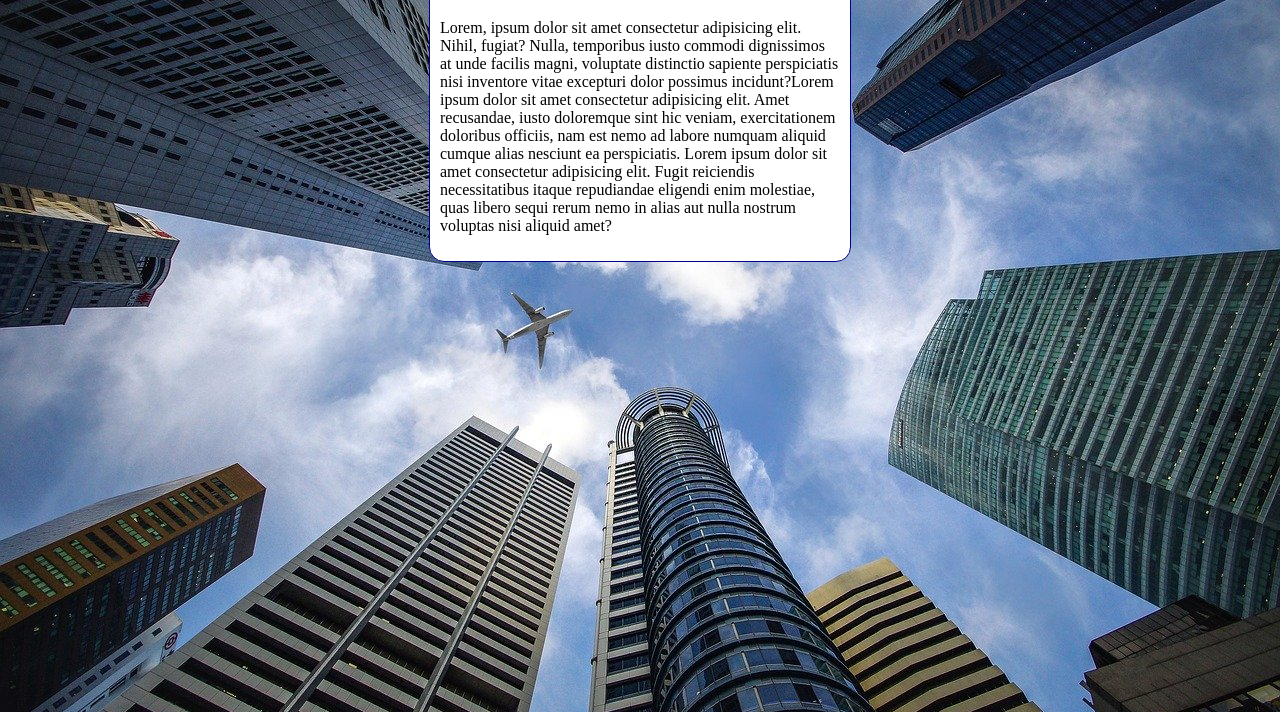
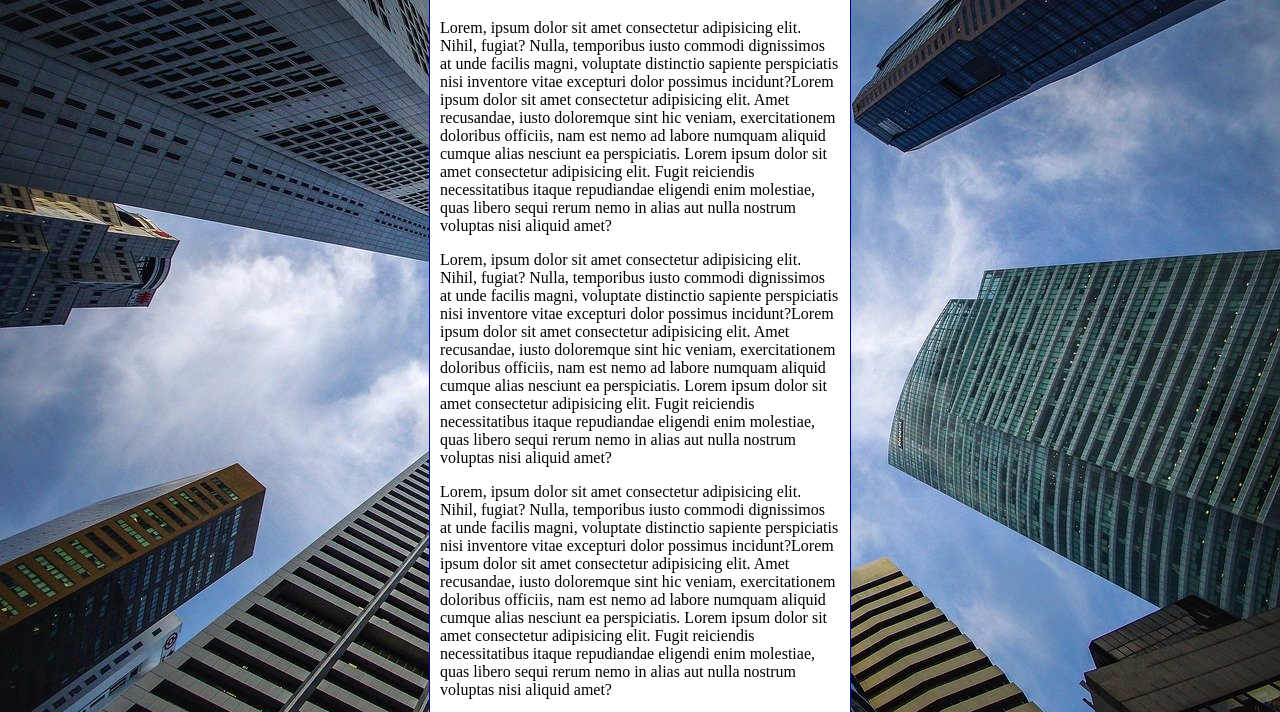
Before and after one commit to jefersonssant/html-css, a plain HTML site: page exercicios/ex022/fundo006.html in a window 1280 px wide. Shown: the part 80-792 px from the top of the page. Drawn offline with Linux system fonts and the light colour scheme.

Commit message:
Atualizei o exercício 022

```diff
--- a/exercicios/ex022/fundo006.html
+++ b/exercicios/ex022/fundo006.html
@@ -4,19 +4,25 @@
     <meta charset="UTF-8">
     <meta http-equiv="X-UA-Compatible" content="IE=edge">
     <meta name="viewport" content="width=device-width, initial-scale=1.0">
-    <title>Document</title>
+    <title>Fundo fixo de tela</title>
     <style>
         body {
             height: 100vh;
             background-color: black;
             background-image: url(imagens/wallpaper002.jpg);
-            background-position: center top;
+            background-position: center center;
             background-repeat: no-repeat;
             background-size: cover;
+            background-attachment: fixed;
+
+            /* Shorthand - bacground
+            color > image > position > repeat > [size] > attachment */
+
+            background: black url(imagens/wallpaper002.jpg) center center no-repeat cover fixed;
         }
         main {
             background-color: white;
-            width: 400px;
+            max-width: 400px;
             padding: 10px;
             margin: auto;
             border: 1px solid darkblue;
@@ -28,6 +34,8 @@
     <main>
         <h1>Teste de imagem de fundo</h1>
         <p>Lorem, ipsum dolor sit amet consectetur adipisicing elit. Nihil, fugiat? Nulla, temporibus iusto commodi dignissimos at unde facilis magni, voluptate distinctio sapiente perspiciatis nisi inventore vitae excepturi dolor possimus incidunt?Lorem ipsum dolor sit amet consectetur adipisicing elit. Amet recusandae, iusto doloremque sint hic veniam, exercitationem doloribus officiis, nam est nemo ad labore numquam aliquid cumque alias nesciunt ea perspiciatis. Lorem ipsum dolor sit amet consectetur adipisicing elit. Fugit reiciendis necessitatibus itaque repudiandae eligendi enim molestiae, quas libero sequi rerum nemo in alias aut nulla nostrum voluptas nisi aliquid amet?</p>
+        <p>Lorem, ipsum dolor sit amet consectetur adipisicing elit. Nihil, fugiat? Nulla, temporibus iusto commodi dignissimos at unde facilis magni, voluptate distinctio sapiente perspiciatis nisi inventore vitae excepturi dolor possimus incidunt?Lorem ipsum dolor sit amet consectetur adipisicing elit. Amet recusandae, iusto doloremque sint hic veniam, exercitationem doloribus officiis, nam est nemo ad labore numquam aliquid cumque alias nesciunt ea perspiciatis. Lorem ipsum dolor sit amet consectetur adipisicing elit. Fugit reiciendis necessitatibus itaque repudiandae eligendi enim molestiae, quas libero sequi rerum nemo in alias aut nulla nostrum voluptas nisi aliquid amet?</p>
+        <p>Lorem, ipsum dolor sit amet consectetur adipisicing elit. Nihil, fugiat? Nulla, temporibus iusto commodi dignissimos at unde facilis magni, voluptate distinctio sapiente perspiciatis nisi inventore vitae excepturi dolor possimus incidunt?Lorem ipsum dolor sit amet consectetur adipisicing elit. Amet recusandae, iusto doloremque sint hic veniam, exercitationem doloribus officiis, nam est nemo ad labore numquam aliquid cumque alias nesciunt ea perspiciatis. Lorem ipsum dolor sit amet consectetur adipisicing elit. Fugit reiciendis necessitatibus itaque repudiandae eligendi enim molestiae, quas libero sequi rerum nemo in alias aut nulla nostrum voluptas nisi aliquid amet?</p>    <p>Lorem, ipsum dolor sit amet consectetur adipisicing elit. Nihil, fugiat? Nulla, temporibus iusto commodi dignissimos at unde facilis magni, voluptate distinctio sapiente perspiciatis nisi inventore vitae excepturi dolor possimus incidunt?Lorem ipsum dolor sit amet consectetur adipisicing elit. Amet recusandae, iusto doloremque sint hic veniam, exercitationem doloribus officiis, nam est nemo ad labore numquam aliquid cumque alias nesciunt ea perspiciatis. Lorem ipsum dolor sit amet consectetur adipisicing elit. Fugit reiciendis necessitatibus itaque repudiandae eligendi enim molestiae, quas libero sequi rerum nemo in alias aut nulla nostrum voluptas nisi aliquid amet?</p>
     </main>
 </body>
 </html>
```
